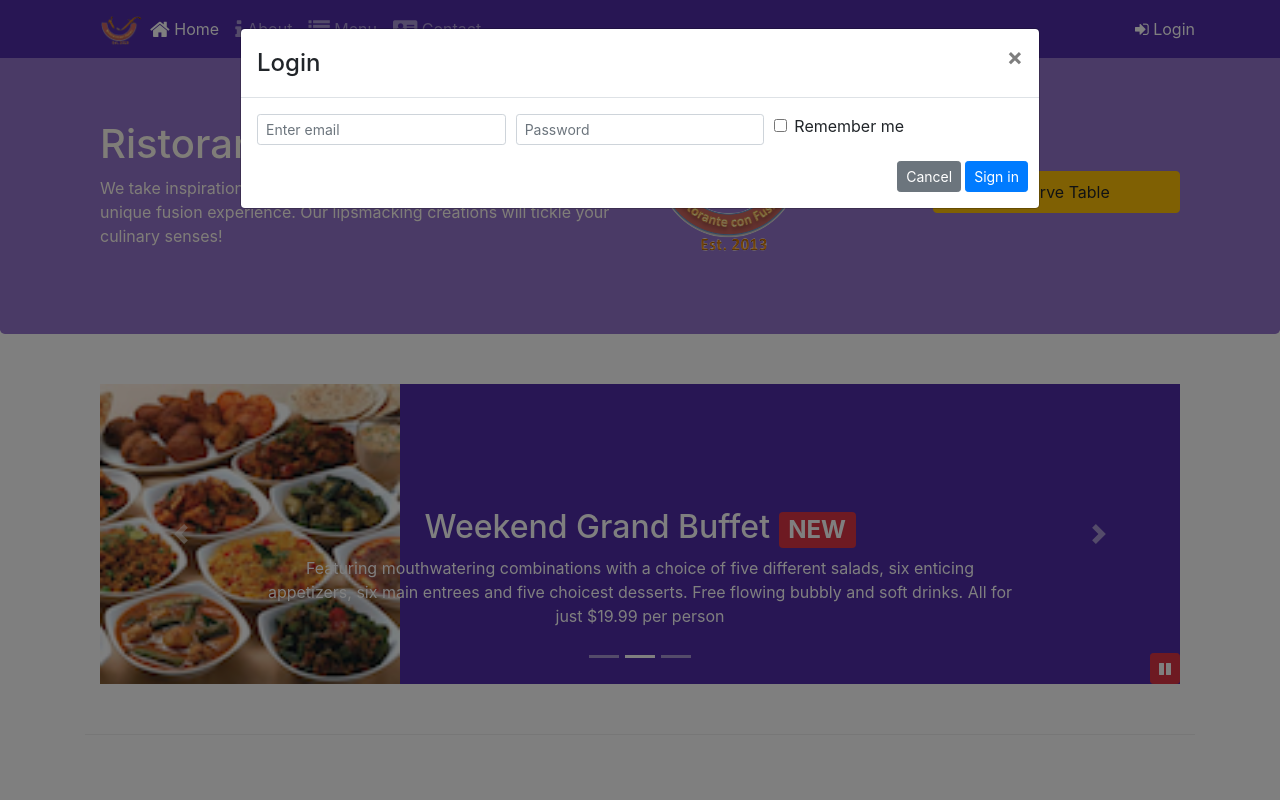
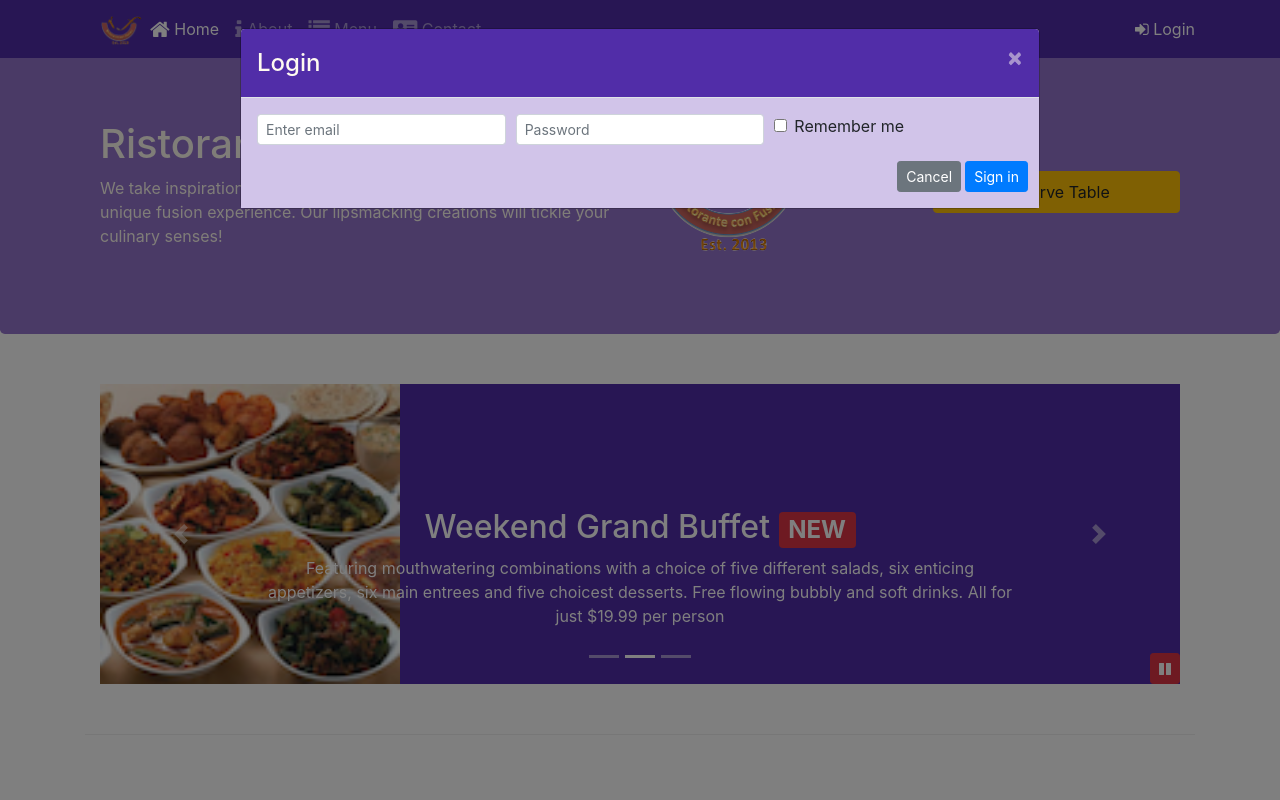
Before and after one commit to richardaspinall/Coursera-Front-End-Web-UI-Frameworks-and-Tools-Bootstrap-4, a website: page conFusion/index.html in a window 1280 px wide. Both pictures are taken after a click on the link "Login". Shown: the top 800 px of the page. Drawn offline with nearby package versions, Linux system fonts and the light colour scheme.

Commit message:
Assignment 4

```diff
--- a/conFusion/css/styles.scss
+++ b/conFusion/css/styles.scss
@@ -3,6 +3,7 @@ $lt-gray: #ddd;
 $background-dark: #512da8;
 $background-light: #9575cd;
 $background-pale: #d1c4e9;
+$color-floral-white: #fffaf0;
 
 // Height variables
 $carousel-item-height: 300px;
@@ -58,6 +59,23 @@ body {
   padding: 10px;
 }
 
+.modal-header {
+  background: $background-dark;
+}
+
+.modal-title {
+  color: $color-floral-white;
+}
+.modal-body {
+  background: $background-pale;
+}
+
+.modal-header {
+  .close {
+    color: $color-floral-white;
+  }
+}
+
 // Nesting selectors
 .carousel {
   background: $background-dark;
--- a/conFusion/index.html
+++ b/conFusion/index.html
@@ -41,7 +41,10 @@
                     </li>
                 </ul>
                 <span class="navbar-text">
-                    <a data-toggle="modal" data-target="#loginModal">
+                    <!-- <a data-toggle="modal" data-target="#loginModal">
+                        <span class="fa fa-sign-in"></span> Login
+                    </a> -->
+                    <a id="openLoginModal">
                         <span class="fa fa-sign-in"></span> Login
                     </a>
                 </span>
@@ -103,15 +106,20 @@
                     <img src="img/logo.png" class="img-fluid">
                 </div>
 
-                <div class="col-12 col-sm-3 align-self-center">
+                <!-- <div class="col-12 col-sm-3 align-self-center">
                     <a role="button" class="btn btn-block nav-link btn-warning" data-toggle="modal"
                         data-target="#reserveform">
+                        Reserve Table</a>
+                </div> -->
+
+                <div class="col-12 col-sm-3 align-self-center">
+                    <a role="button" class="btn btn-block nav-link btn-warning" id="openReserveModal">
                         Reserve Table</a>
                 </div>
             </div>
         </div>
     </header>
-    <div id="reserveform" class=" modal fade" role="dialog">
+    <div id="reserveModal" class="modal fade" role="dialog">
         <div class="modal-dialog modal-lg" role="content">
             <!-- Modal content-->
             <div class="modal-content">
@@ -405,6 +413,14 @@
                     $("#carouselButton").children("span").addClass('fa-pause');
                 }
             });
+            $("#openLoginModal").click(function () {
+                $('#loginModal').modal('show')
+            })
+
+            $("#openReserveModal").click(function () {
+                $('#reserveModal').modal('show')
+            })
+
 
         });
     </script>
--- a/conFusion/script.js
+++ /dev/null
@@ -1 +0,0 @@
-console.log('hi');
```
Also changed, not shown: conFusion/README.md (added), conFusion/css/styles.css, 1 other file.
